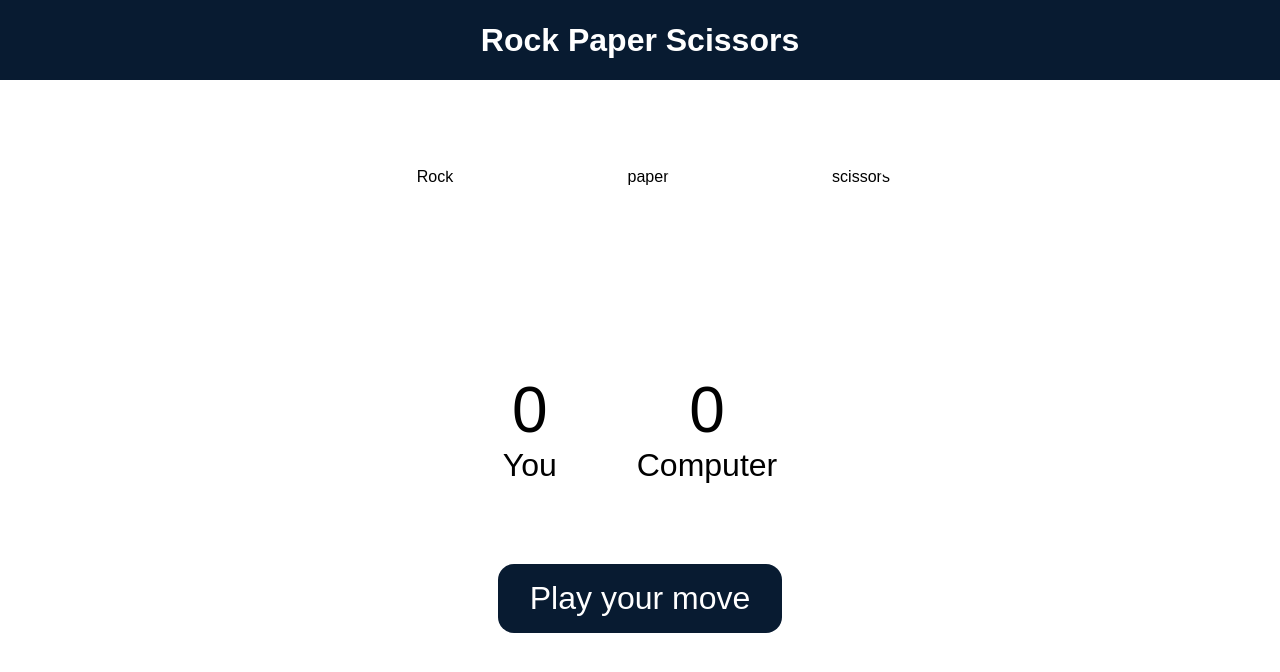
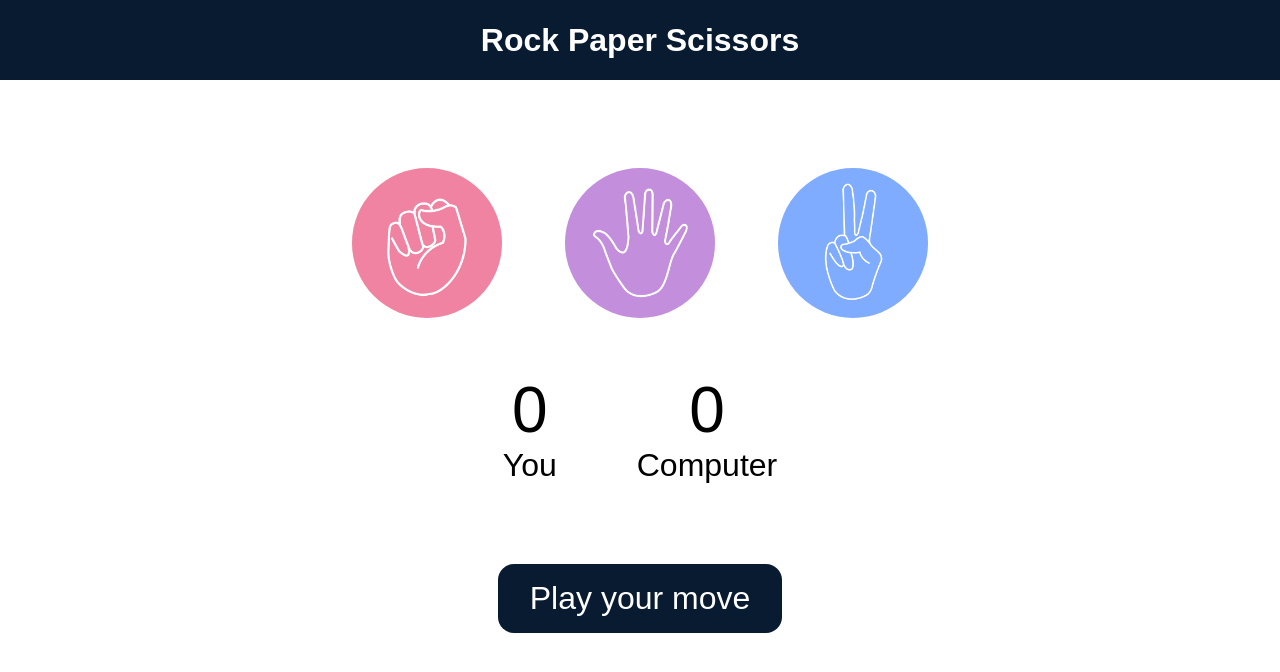
Before and after one commit to ChaitanyaKashid76/Rock-paper-scissors-, a plain HTML site: page index.html in a window 1280 px wide. Drawn offline with Linux system fonts and the light colour scheme; the site is published under a folder, as on GitHub Pages, so addresses that start at the root find nothing.

Commit message:
Images are added

```diff
--- a/index.html
+++ b/index.html
@@ -11,13 +11,13 @@
 
     <div class="choices">
       <div class="choice" id="rock">
-        <img src="/images/rock.png" alt="Rock"  />
+        <img src="./Images/rock.png" alt="Rock" />
       </div>
-      <div class="choice"  id="paper">
-        <img src="/images/paper.png" alt="paper" />
+      <div class="choice" id="paper">
+        <img src="./Images/paper.png" alt="paper" />
       </div>
       <div class="choice" id="scissors">
-        <img src="/images/scissors.png" alt="scissors"  />
+        <img src="./Images/scissors.png" alt="scissors" />
       </div>
     </div>
     <div class="score-bord">
@@ -31,7 +31,7 @@
       </div>
     </div>
     <div class="msg-container">
-        <p id="msg">Play your move</p>
+      <p id="msg">Play your move</p>
     </div>
     <script src="script.js"></script>
   </body>
```
